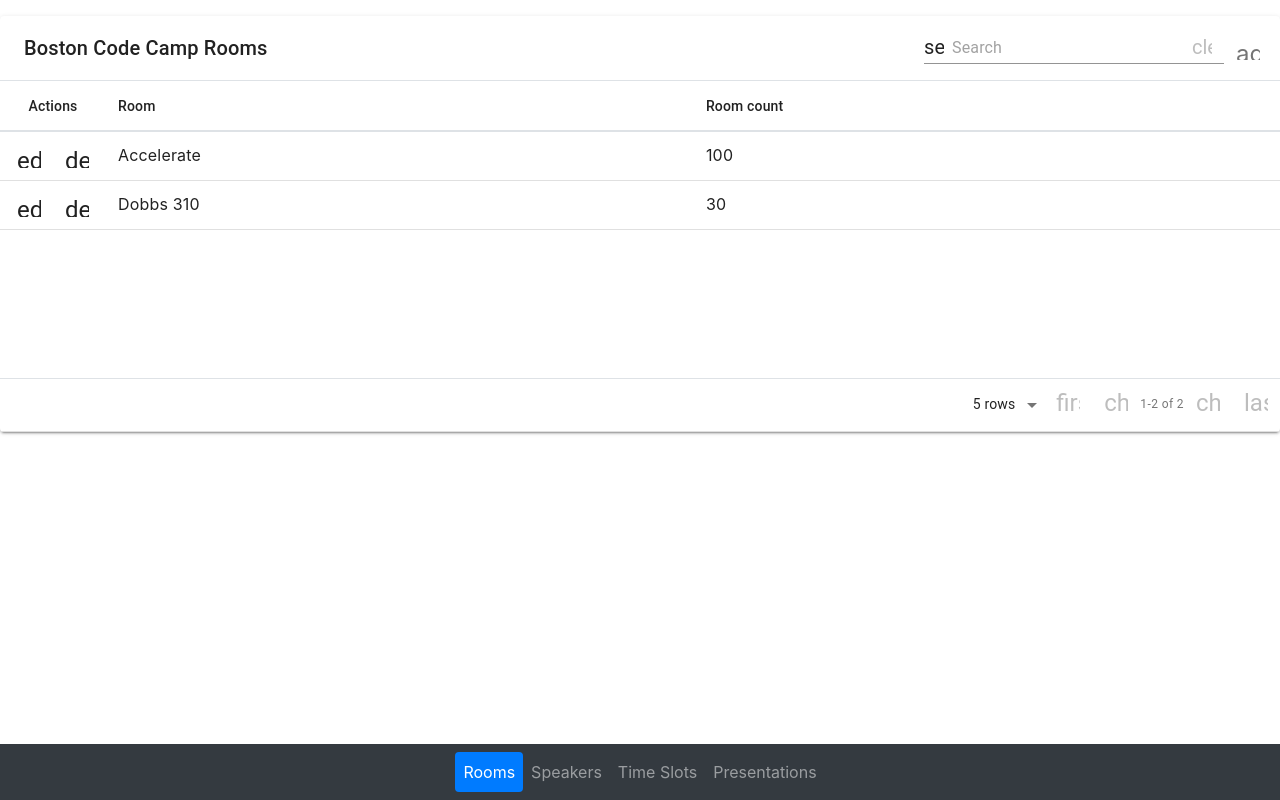
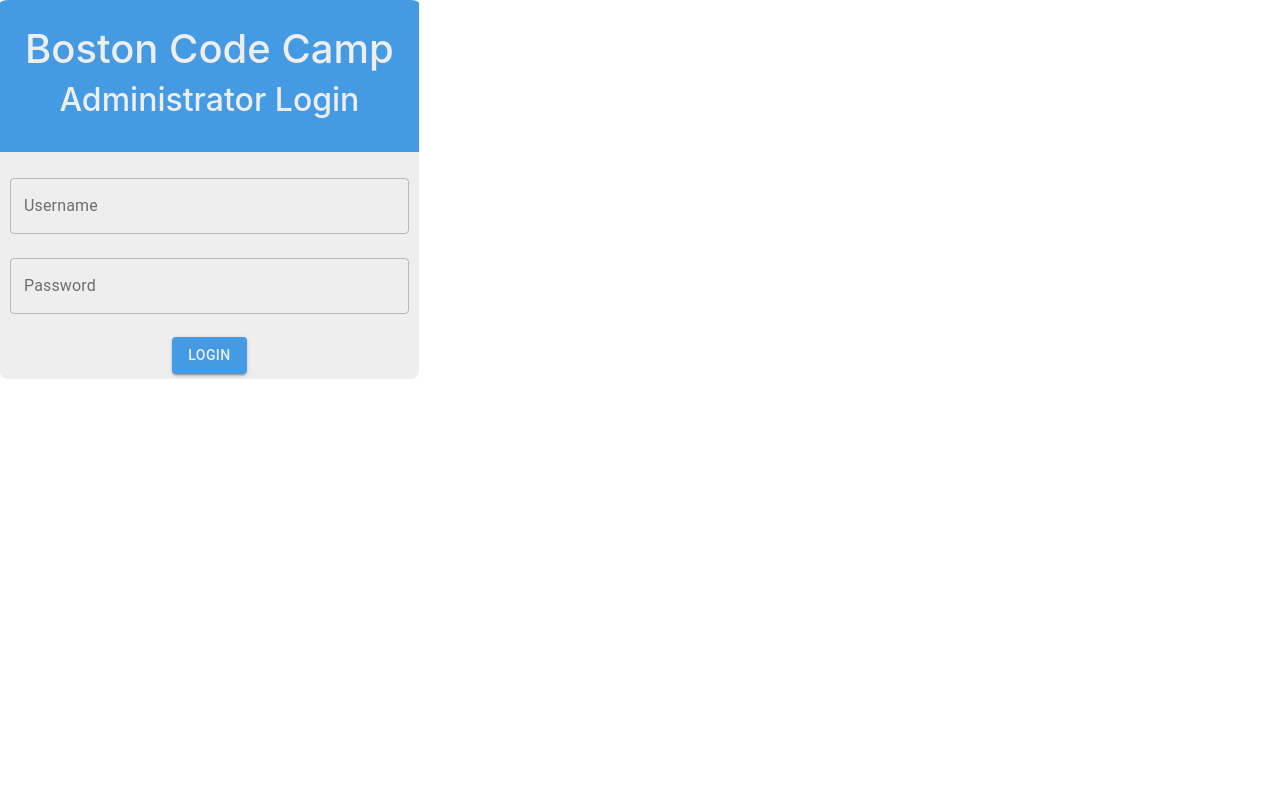
Before and after one commit to SWE-Yellow/bcc-room-counter-ui, a React (Create React App) app: page / in a window 1280 px wide. Built offline with nearby package versions, Linux system fonts and the light colour scheme.

Commit message:
Added conditional rendering for the login form

```diff
--- a/package.json
+++ b/package.json
@@ -4,6 +4,7 @@
   "private": true,
   "dependencies": {
     "@material-ui/core": "^4.5.1",
+    "@material-ui/icons": "^4.5.1",
     "bootstrap": "^4.3.1",
     "material-table": "^1.53.0",
     "material-ui": "^0.20.2",
--- a/src/App.js
+++ b/src/App.js
@@ -2,9 +2,10 @@ import React from 'react';
 import './App.css';
 import Navbar from './components/Navbar/Navbar';
 import MaterialTable from 'material-table';
+import LoginForm from './components/LoginForm/LoginForm';
 
-export default function MaterialTableDemo() {
-  const [state, setState] = React.useState({
+const initialState = {
+  loggedIn: false,
   columns: [
     { title: 'Room', field: 'room' },
     { title: 'Room count', field: 'count' },
@@ -16,7 +17,27 @@ export default function MaterialTableDemo() {
       count: 30
     },
   ],
-  });
+}
+
+
+export default class App extends React.Component{
+
+  constructor(props) {
+    super(props);
+    this.state = initialState;
+
+    this.login = this.login.bind(this);
+  }
+
+  render () {
+
+    if(this.state['loggedIn'] === false) {
+
+      return (
+        <LoginForm onSubmit={ this.login } />
+      );
+    }
+    else {
 
       return (
         <div className="App">
@@ -26,34 +47,34 @@ export default function MaterialTableDemo() {
           <div className="table">
             <MaterialTable
               title="Boston Code Camp Rooms"
-          columns={state.columns}
-          data={state.data}
+              columns={this.state.columns}
+              data={this.state.data}
               editable={{
                 onRowAdd: newData =>
                   new Promise(resolve => {
                     setTimeout(() => {
                       resolve();
-                  const data = [...state.data];
+                      const data = [...this.state.data];
                       data.push(newData);
-                  setState({ ...state, data });
+                      this.setState({ ...this.state, data });
                     }, 600);
                   }),
                 onRowUpdate: (newData, oldData) =>
                   new Promise(resolve => {
                     setTimeout(() => {
                       resolve();
-                  const data = [...state.data];
+                      const data = [...this.state.data];
                       data[data.indexOf(oldData)] = newData;
-                  setState({ ...state, data });
+                      this.setState({ ...this.state, data });
                     }, 600);
                   }),
                 onRowDelete: oldData =>
                   new Promise(resolve => {
                     setTimeout(() => {
                       resolve();
-                  const data = [...state.data];
+                      const data = [...this.state.data];
                       data.splice(data.indexOf(oldData), 1);
-                  setState({ ...state, data });
+                      this.setState({ ...this.state, data });
                     }, 600);
                   }),
               }}
@@ -62,3 +83,31 @@ export default function MaterialTableDemo() {
         </div>
       );
     }
+  }
+
+  /**
+   * Passed into LoginForm. Use this to instantiate the UIInterface class.
+   *
+   * @param string username
+   * @param string password
+   */
+  login(username, password){
+    console.log(username, " ", password);   /******          Remove this before moving on           ******/
+
+    if( username === "admin" & password === "admin") {
+
+      // Update the state so loggedIn is now true; indicates login successful
+      this.setState({
+        loggedIn: true,
+        columns: this.state.columns,
+        data: this.state.data,
+      });
+
+      return true;
+    }
+    else{
+      // Login failed
+      return false;
+    }
+  }
+}
--- a/src/components/LoginForm/LoginForm.js
+++ b/src/components/LoginForm/LoginForm.js
@@ -61,10 +61,9 @@ export default class LoginForm extends React.Component {
      * Verifies values in username and password fields. If there is a problem, update the state with the error.
      */
     onClick() {
-/******************************************************************************/
         if(this.state.person['username'] === "" || this.state.person['password'] === "") {
 
-            // Have the error message in state, but have no username or password
+            // Have the error message in state
             const errorState = {
                 error: "Invalid username or password",
                 person: {
@@ -77,10 +76,24 @@ export default class LoginForm extends React.Component {
             this.setState(errorState);
         }
         else {
-            console.log("when clicking, the form data is:");
-            console.log(this.state.person);
+            // Attempt to login by calling the login method provided by props.onSubmit
+            // Calls the method "login" in App.js
+            let attemptLogin = this.props.onSubmit(this.state.person['username'], this.state.person['password']);
+
+            if( attemptLogin === false ){
+                // Have the error message in state
+                const errorState = {
+                    error: "Invalid username or password",
+                    person: {
+                        username: this.state.person['username'],
+                        password: this.state.person['password']
+                    }
+                };
+
+                // Set state to new errored state
+                this.setState(errorState);
+            }
         }
-/******************************************************************************/
     }
 
 }
```
Also changed, not shown: 1 other file (tests, documents, lock files or other folders). Lines whose indentation alone changed are shown as unchanged.
